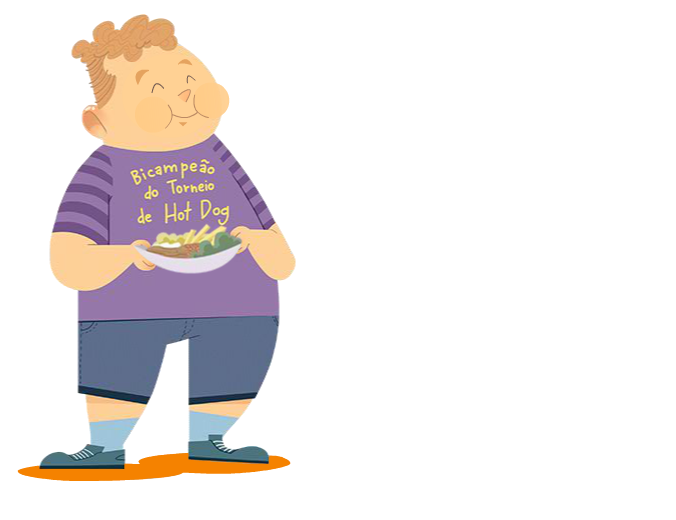
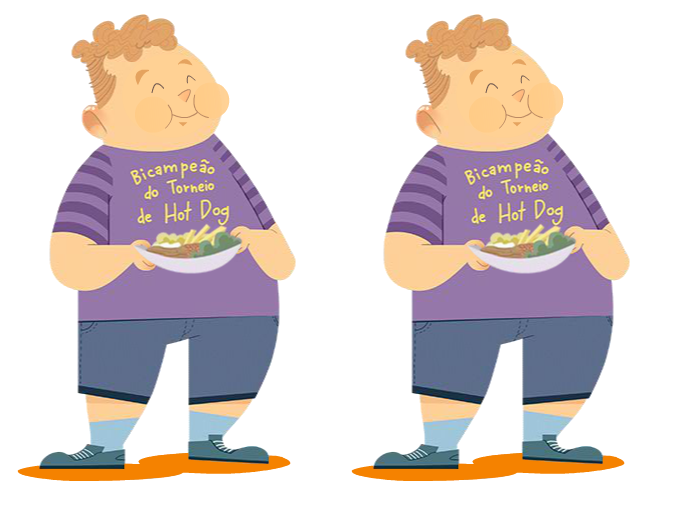
Before and after one commit to nelsera/jSprite, a plain HTML site: page index.html in a window 1280 px wide. Shown: the whole page, without its empty margins (0-676 px from the left). Drawn offline with nearby package versions, Linux system fonts and the light colour scheme.

Commit message:
one sprite object for each animation~

```diff
--- a/index.html
+++ b/index.html
@@ -11,10 +11,18 @@
 			height: 500px;
 			display: inline-block;
 		}
+		.animation2 {
+			background: url(sprite.png) no-repeat;
+			width: 330px;
+			height: 500px;
+			display: inline-block;
+		}
 	</style>
 </head>
 <body>
 	<div class="animation"></div>
+
+	<div class="animation2"></div>
 
 	<script src="http://code.jquery.com/jquery-1.10.2.min.js"></script>
 	<script src="jquery.jSprite.js"></script>
@@ -28,6 +36,15 @@
 	        timeTransition: 30,
 	        timeReload: 1
 	    });
+		$('.animation2').jSprite({
+	        getSize: true,
+	        columns: 9,
+	        lines: 8,
+	        total: 65,
+	        timeTransition: 90,
+	        timeReload: 3
+	    });
+
 	</script>
 </body>
 </html>
```
Also changed, not shown: jquery.jSprite.js.
